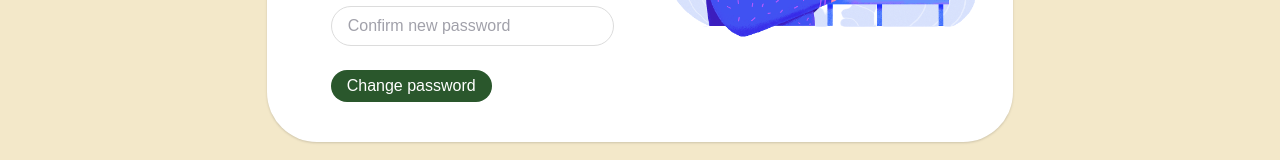
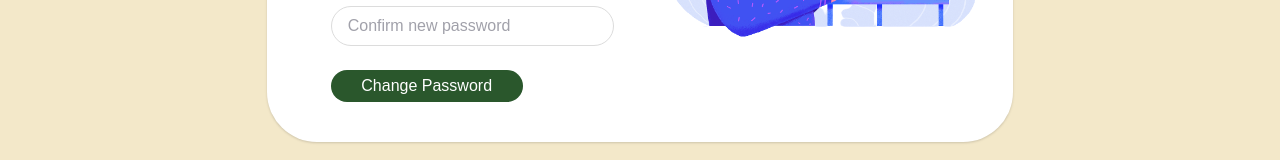
Before and after one commit to cs203g2t10/foodprint-frontend, a React (Create React App) app: page /changepassword in a window 1280 px wide. Shown: the part 395-555 px from the top of the page. Built offline with nearby package versions, Linux system fonts and the light colour scheme.

Commit message:
change password loading

```diff
--- a/src/pages/ChangePwd.tsx
+++ b/src/pages/ChangePwd.tsx
@@ -12,9 +12,12 @@ const ChangePwd = () => {
     const [oldPwd, setOldPwd] = useState("")
     const [newPwd, setNewPwd] = useState("")
     const [confirmNewPwd, setConfirmNewPwd] = useState("")
+    const [loading, setLoading] = useState(false);
 
     const update = () => {
+        setLoading(true);
         if (!validateNewPwd(newPwd, confirmNewPwd) || oldPwd.length === 0) {
+            setLoading(false);
             return;
         }
 
@@ -27,6 +30,7 @@ const ChangePwd = () => {
                     setError("");
                 }
             }
+            setLoading(false);
         }).catch((error) => {
             console.log(error.response);
             setError(error.response.data.message);
@@ -34,6 +38,7 @@ const ChangePwd = () => {
                 setError("old password is wrong")
             }
             setSuccess(false);
+            setLoading(false);
         })
     }
 
@@ -89,10 +94,14 @@ const ChangePwd = () => {
                         {
                             (success ? <div className="text-green-standard mt-2">Your password has been successfully changed!</div>
                             : <div className="flex">
-                                <button className="rounded-full px-4 text-white-standard bg-green-standard hover:shadow text-justify mt-2 h-8"
+                                <button className="rounded-full px-4 text-white-standard bg-green-standard hover:shadow text-center mt-2 h-8 md:w-48"
                                     onClick={update}>
-                                    <span id="button-text">Change password
-                                    </span>
+                                        {
+                                            loading ? <div className="spinner" />
+                                            : 'Change Password'
+                                        }
+                                    {/* <span id="button-text">Change password
+                                    </span> */}
                                 </button>
                             </div>)
                         }
```
